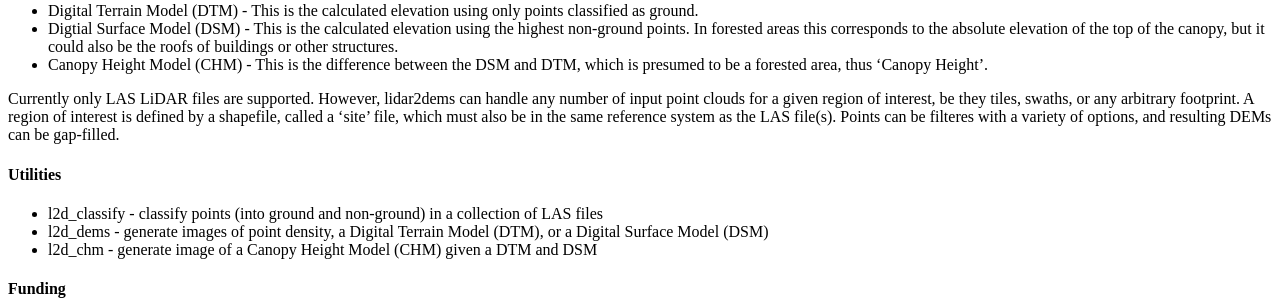
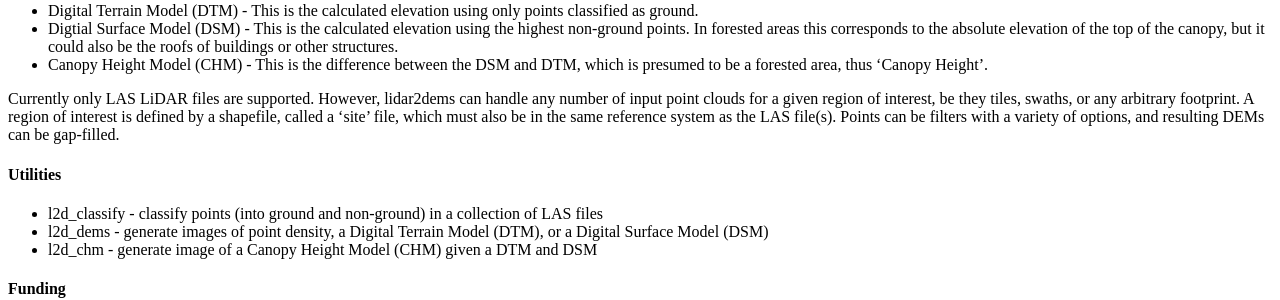
Before and after one commit to Applied-GeoSolutions/lidar2dems, a Jekyll site: the page built from index.md, in a window 1280 px wide. Shown: the part 550-850 px from the top of the page. Built offline with Jekyll 4.4.1, drawn with Linux system fonts in a browser that asks for light colours; Markdown is read by kramdown in place of the engine named in the settings; a style sheet for code colours, icons or effects is not loaded.

Commit message:
fixed typos and links

```diff
--- a/index.md
+++ b/index.md
@@ -12,7 +12,7 @@
 * Digtial Surface Model (DSM) - This is the calculated elevation using the highest non-ground points. In forested areas this corresponds to the absolute elevation of the top of the canopy, but it could also be the roofs of buildings or other structures.
 * Canopy Height Model (CHM) - This is the difference between the DSM and DTM, which is presumed to be a forested area, thus 'Canopy Height'.
 
-Currently only LAS LiDAR files are supported. However, lidar2dems can handle any number of input point clouds for a given region of interest, be they tiles, swaths, or any arbitrary footprint. A region of interest is defined by a shapefile, called a 'site' file, which must also be in the same reference system as the LAS file(s). Points can be filteres with a variety of options, and resulting DEMs can be gap-filled.
+Currently only LAS LiDAR files are supported. However, lidar2dems can handle any number of input point clouds for a given region of interest, be they tiles, swaths, or any arbitrary footprint. A region of interest is defined by a shapefile, called a 'site' file, which must also be in the same reference system as the LAS file(s). Points can be filters with a variety of options, and resulting DEMs can be gap-filled.
 
 ####Utilities
 
```
Also changed, not shown: _posts/2015-05-28-creating-a-dtm.md (+1 -1 lines).
